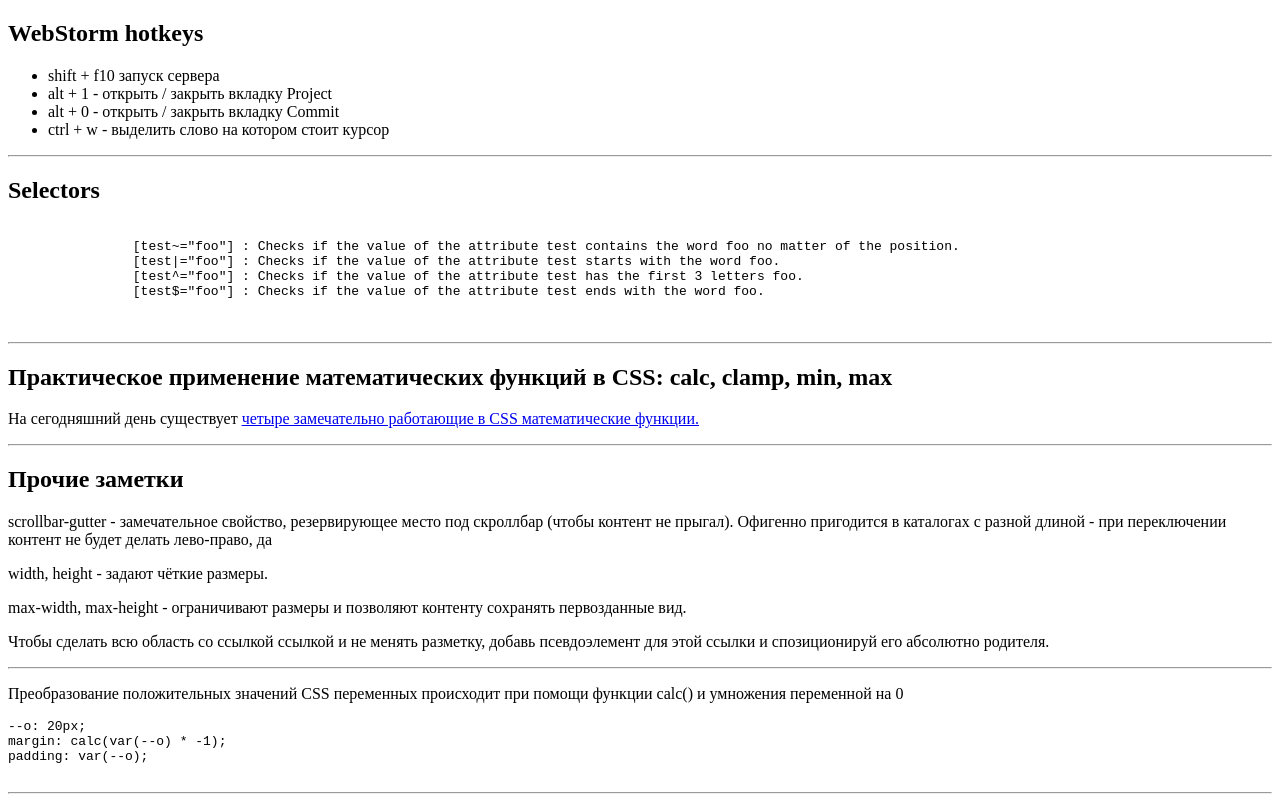
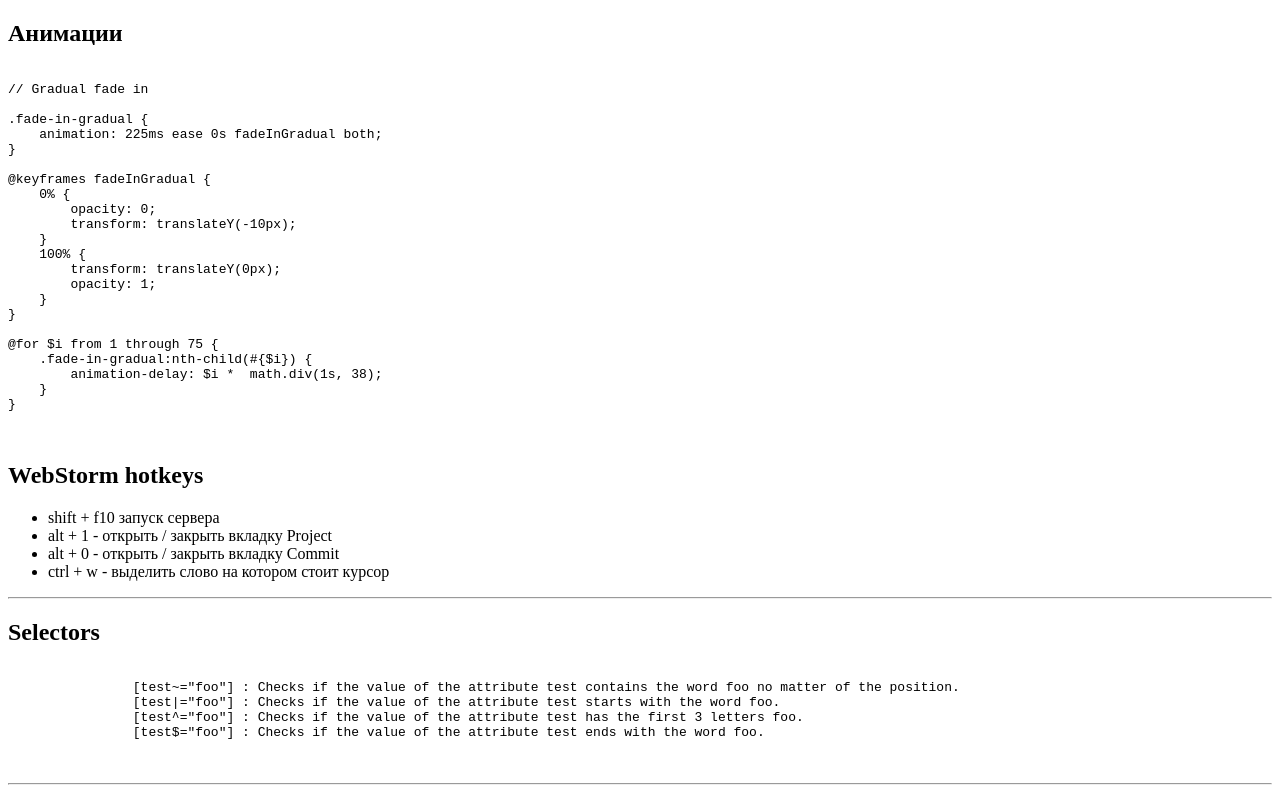
Before and after one commit to vyacheslav-toadman/hints, a plain HTML site: page index.html in a window 1280 px wide. Shown: the top 800 px of the page. Drawn offline with Linux system fonts and the light colour scheme.

Commit message:
Добавляет блок с последовательной css анимацией

```diff
--- a/index.html
+++ b/index.html
@@ -6,6 +6,35 @@
 </head>
 <body>
   <main>
+      <section>
+          <h2>Анимации</h2>
+          <pre>
+              <code>
+// Gradual fade in
+
+.fade-in-gradual {
+    animation: 225ms ease 0s fadeInGradual both;
+}
+
+@keyframes fadeInGradual {
+    0% {
+        opacity: 0;
+        transform: translateY(-10px);
+    }
+    100% {
+        transform: translateY(0px);
+        opacity: 1;
+    }
+}
+
+@for $i from 1 through 75 {
+    .fade-in-gradual:nth-child(#{$i}) {
+        animation-delay: $i *  math.div(1s, 38);
+    }
+}
+              </code>
+          </pre>
+      </section>
     <section>
         <h2>WebStorm hotkeys</h2>
         <ul>
```
